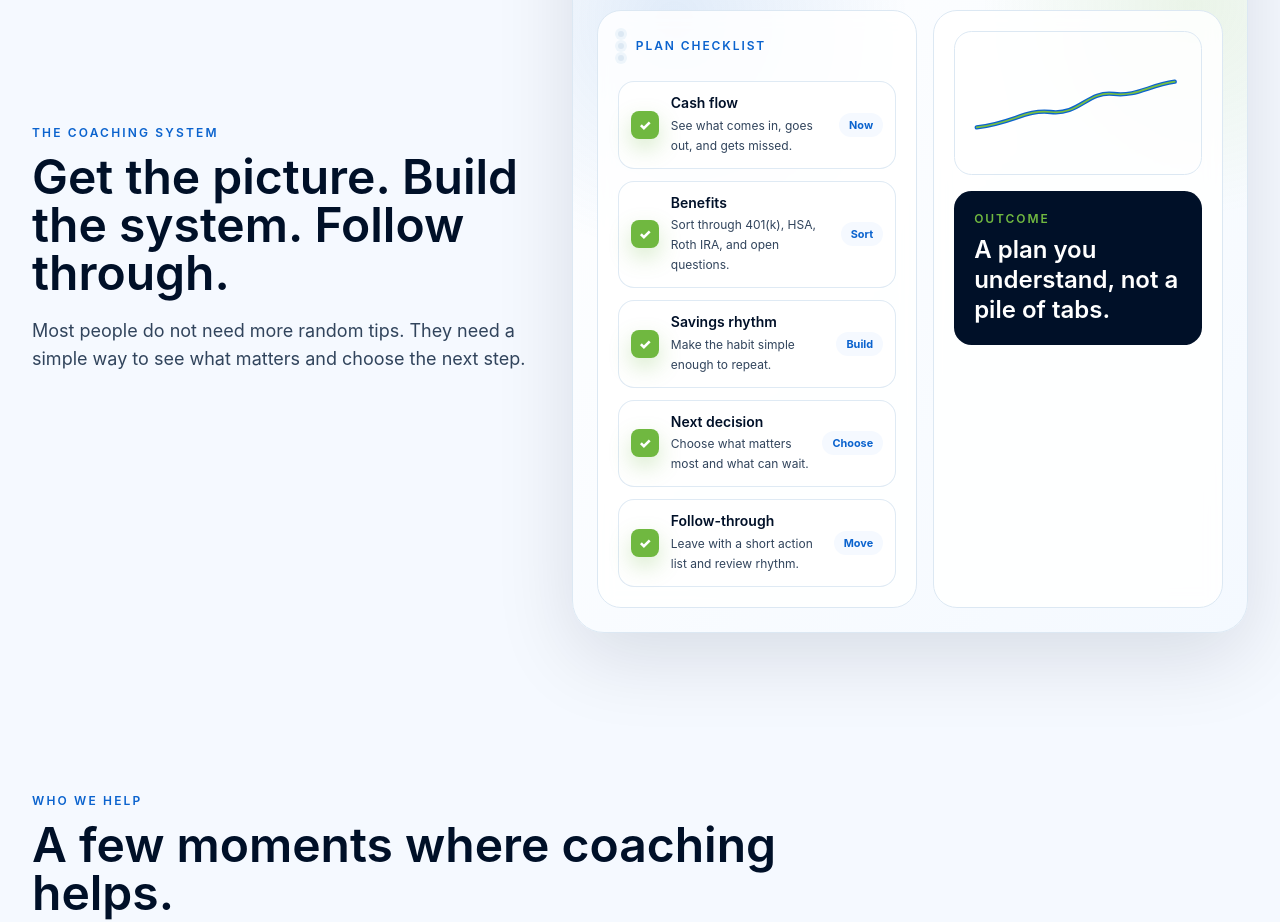
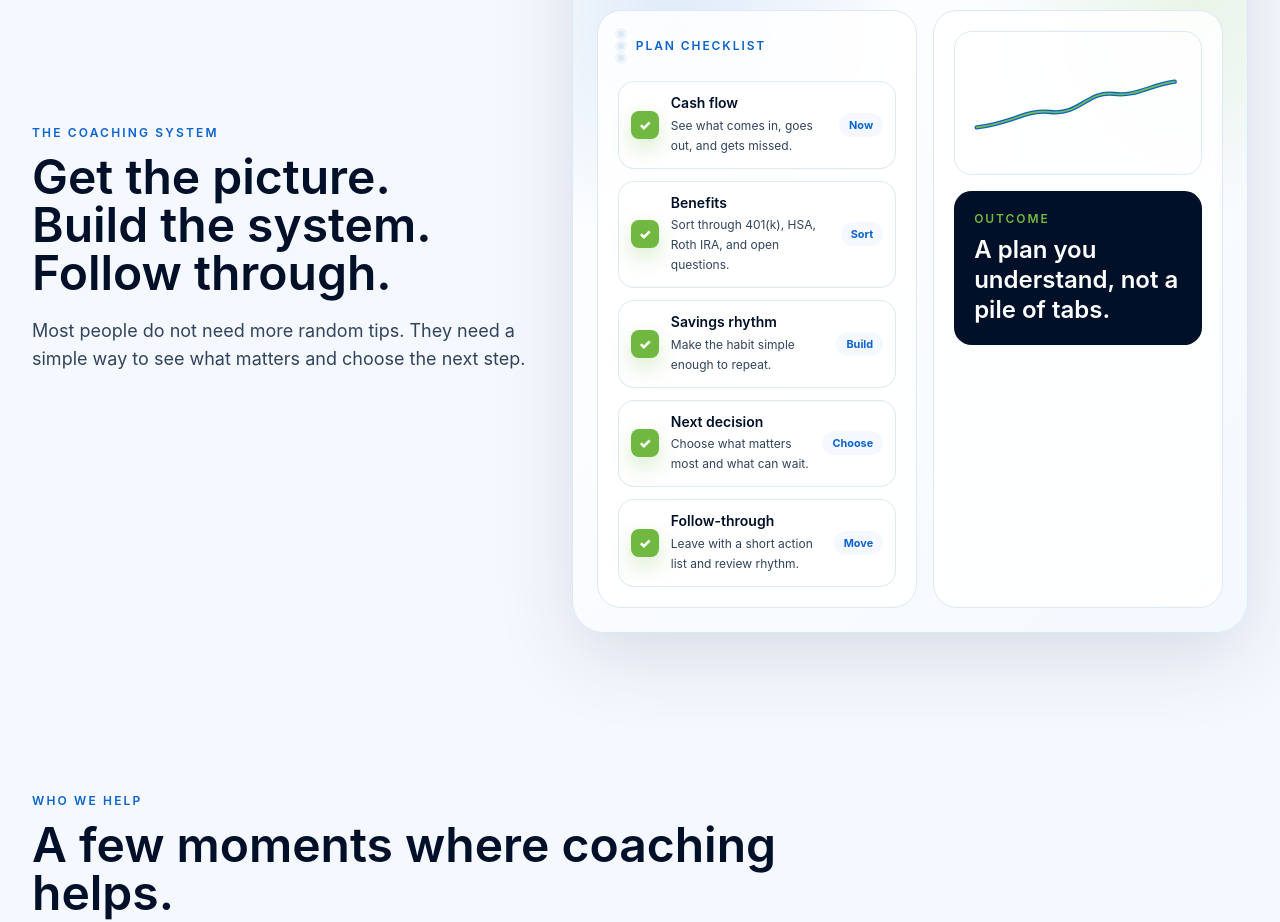
Before and after one commit to clutchfinancialcoach/clutch-financial, a Next.js app: page / in a window 1280 px wide. Shown: the part 2320-3242 px from the top of the page. Built offline with nearby package versions, Linux system fonts and the light colour scheme.

Commit message:
Refine homepage messaging and visuals

```diff
--- a/app/page.tsx
+++ b/app/page.tsx
@@ -364,11 +364,20 @@ export default function Home() {
 
       <section className="px-5 py-16 sm:px-8 sm:py-20">
         <div className="mx-auto grid max-w-7xl gap-10 lg:grid-cols-[0.85fr_1.15fr] lg:items-center">
-          <SectionIntro
-            eyebrow="The coaching system"
-            title="Get the picture. Build the system. Follow through."
-            body="Most people do not need more random tips. They need a simple way to see what matters and choose the next step."
-          />
+          <div className="max-w-3xl">
+            <p className="mb-3 text-xs font-semibold uppercase tracking-[0.18em] text-blue">
+              The coaching system
+            </p>
+            <h2 className="font-display text-3xl font-semibold leading-tight text-navy sm:text-5xl">
+              <span className="block">Get the picture.</span>
+              <span className="block">Build the system.</span>
+              <span className="block">Follow through.</span>
+            </h2>
+            <p className="mt-5 text-base leading-8 text-slate sm:text-lg">
+              Most people do not need more random tips. They need a simple way
+              to see what matters and choose the next step.
+            </p>
+          </div>
           <SystemVisual />
         </div>
       </section>
```
